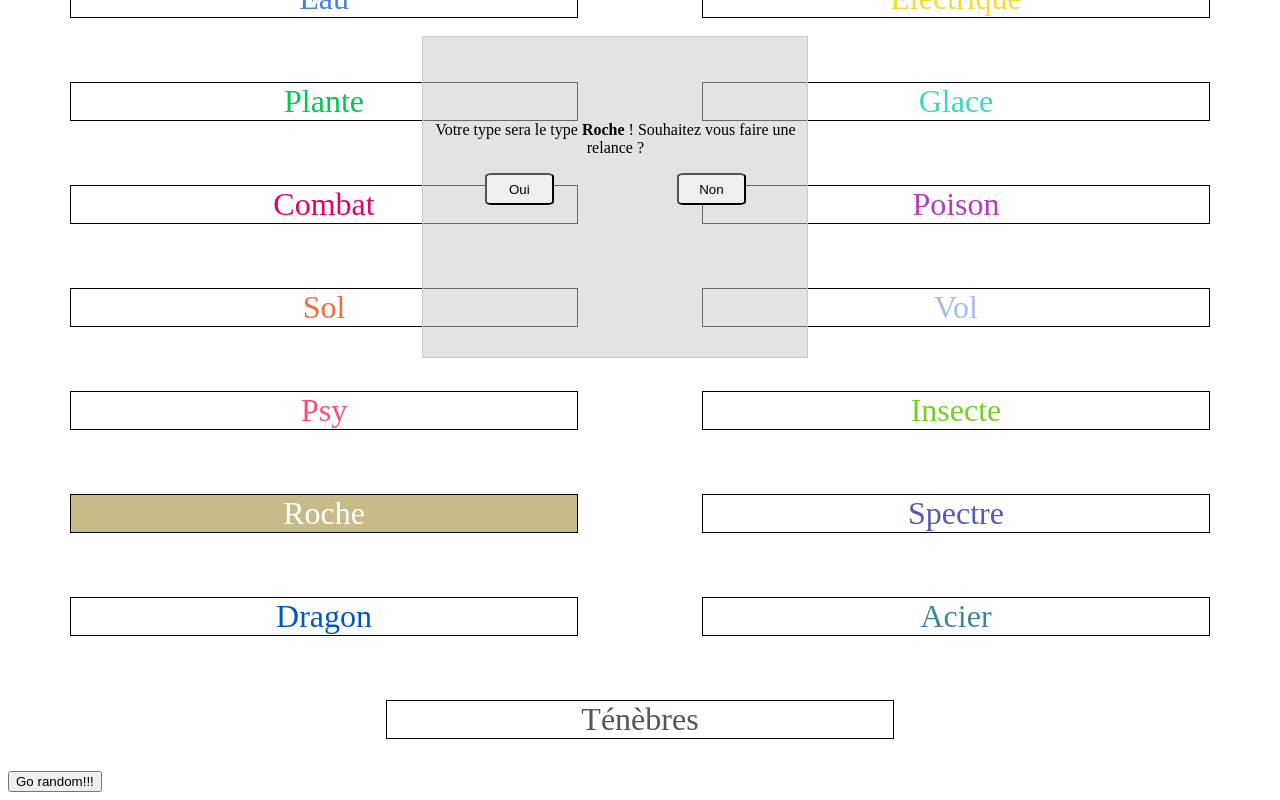
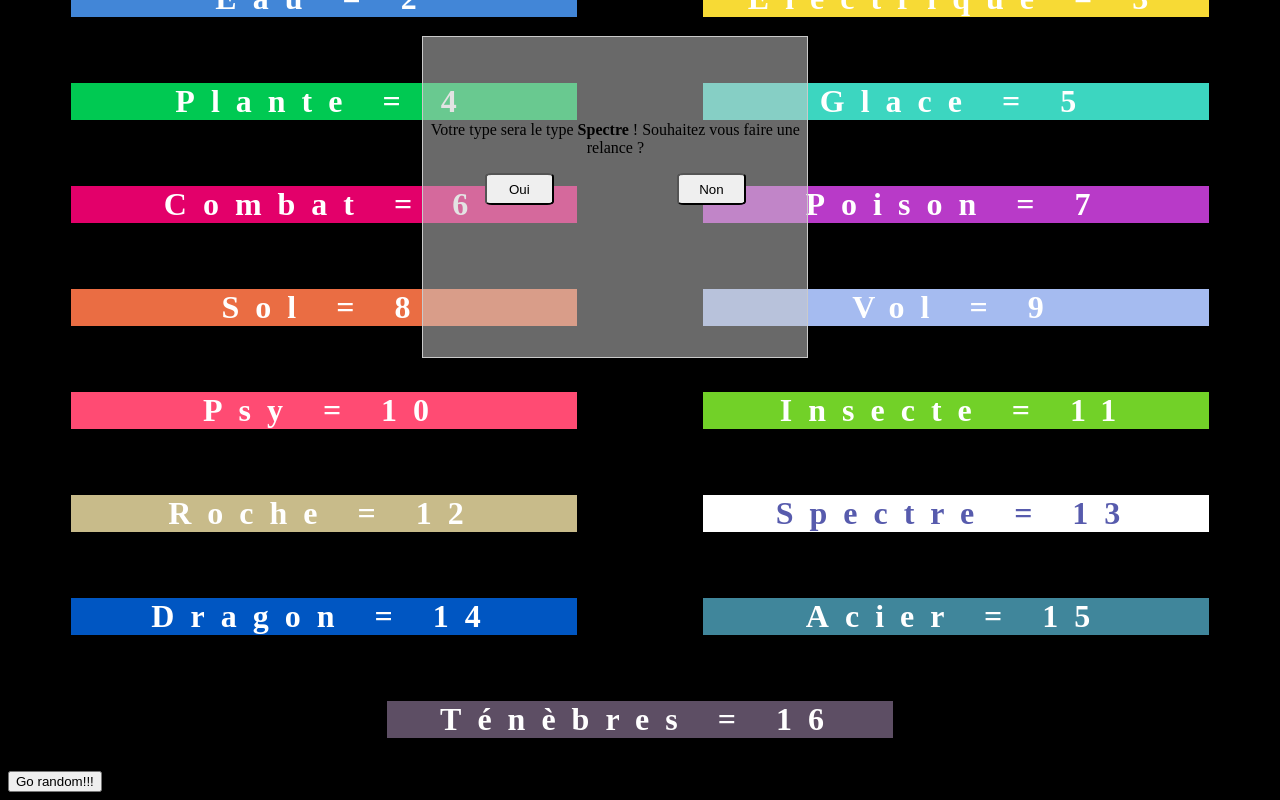
Before and after one commit to Christophe28/randomType, a React (Create React App) app in the folder my-app/: page / in a window 1280 px wide. Both pictures are taken after a click on the button "Go random!!!". Shown: the part 164-964 px from the top of the page. Built offline with nearby package versions, Linux system fonts and the light colour scheme.

Commit message:
finish bug random

```diff
--- a/my-app/src/components/card-types.jsx
+++ b/my-app/src/components/card-types.jsx
@@ -3,14 +3,15 @@ const CardTypes = ({ types, updateBg, myRef }) => {
     const changeStyle = (array, index, color) => {
         if(array[index] === true) {
             const trueStyle = {
-                background: color,
-                color: "white"
+                background: "white",
+                color: color
             }
             return trueStyle
         }
         else {
             const falseStyle = {
-                color: color
+                background: color,
+                color: "white"
             }
             return falseStyle
         }
@@ -26,7 +27,7 @@ const CardTypes = ({ types, updateBg, myRef }) => {
                         key={typeElement.type}
                         style={changeStyle(updateBg, index, typeElement.color)}
                     >
-                        {typeElement.type}
+                        {typeElement.type} = {index}
                     </p>
                 ))
             }
--- a/my-app/src/components/panel-try-again.jsx
+++ b/my-app/src/components/panel-try-again.jsx
@@ -1,6 +1,6 @@
 import React from 'react';
 
-const PanelTryAgain = ({ display, type, updateChoice }) => {
+const PanelTryAgain = ({ display, setDisplay, type, setTypeIsSelected, typesToSelect, setTypesToSelect }) => {
     return (
         <div
         className="container-panelTryAgain"
@@ -13,12 +13,20 @@ const PanelTryAgain = ({ display, type, updateChoice }) => {
                 <input
                     type="button"
                     value="Oui"
-                    onClick={updateChoice}
+                    onClick={(e) => {
+                            setDisplay("none");
+                            setTypeIsSelected(typesToSelect.map((type) => false))
+                        }
+                    }
                 />
                 <input
                     type="button"
                     value="Non"
-                    onClick={updateChoice}
+                    onClick={(e) => {
+                            setDisplay("none");
+                            setTypesToSelect(typesToSelect.filter(elem => elem.type !== type));
+                        }
+                    }
                 />
             </section>
         </div>
--- a/my-app/src/functions/randomTrigger.js
+++ /dev/null
@@ -1,36 +0,0 @@
-const randomTrigger = (x, array, display, setArray, setIsSelected, setDisplayPanel, tryAgain, currentType, currentChance, setCurrentChance) => {
-
-    const randomNumber = Math.floor(Math.random() * x);
-    const arraySplice = array;
-
-    if(display === "none"){
-        setIsSelected((oldSelected) => {
-            const newSelected = [...oldSelected];
-            newSelected[randomNumber] = true;
-            return newSelected
-        })
-    }
-
-    const delElem = () => {
-        setDisplayPanel("");
-
-        if(tryAgain === "Non") {
-            setArray(arraySplice.filter(elem => elem !== currentType));
-            setDisplayPanel("none");
-        }
-        if(tryAgain === "Oui") {
-            setIsSelected(array.map((elem) => false));
-            setDisplayPanel("none");
-            setCurrentChance(currentChance + 1);
-        }
-
-    }
-
-    if(currentChance < 1) {
-        setTimeout(delElem, 1500);
-    }
-
-
-}
-
-export default randomTrigger
--- a/my-app/src/pages/home.jsx
+++ b/my-app/src/pages/home.jsx
@@ -1,31 +1,27 @@
 import React, { useEffect, useState, useRef } from 'react';
+import { useReducer } from 'react';
 
 import CardTypes from '../components/card-types';
 import Trigger from '../components/trigger';
 
-import randomTrigger from '../functions/randomTrigger';
-
 import { typesElementsPkm } from '../configs/config';
 import PanelTryAgain from '../components/panel-try-again';
-
 
 const Home = () => {
     const [typesToSelect, setTypesToSelect] = useState(typesElementsPkm);
     const [typeIsSelected, setTypeIsSelected] = useState(typesToSelect.map((type) => false));
     const [currentType, setCurrentType] = useState("");
-    const [tryAgain, setTryAgain] = useState("");
-    const [chance, setChance] = useState(0);
     const [displayPanel, setDisplayPanel] = useState("none");
+    const [randomNumber, setRandomNumber] = useState(Math.floor(Math.random() * typesToSelect.length));
 
     useEffect(() => {
-        typeIsSelected.map((trueType) => {
-            if(trueType === true) {
-                setCurrentType(typesToSelect[typeIsSelected.indexOf(trueType)].type);
+        for(let elem of typeIsSelected) {
+            if(elem === true) {
+                setCurrentType(typesToSelect[typeIsSelected.indexOf(elem)].type)
             }
-        })
-
+        }
+        setRandomNumber(Math.floor(Math.random() * typesToSelect.length));
     }, [typeIsSelected])
-
 
     const ref = useRef(null);
 
@@ -42,18 +38,22 @@ const Home = () => {
             />
             <Trigger
                 myEvent={() => {
-                    randomTrigger(typesToSelect.length, typesToSelect, displayPanel, setTypesToSelect, setTypeIsSelected, setDisplayPanel, tryAgain, currentType, chance, setChance);
+                    setTypeIsSelected((oldSelected) => {
+                        const newSelected = [...oldSelected];
+                        newSelected[randomNumber] = true;
+                        return newSelected
+                    })
+                    setDisplayPanel("");
                 }}
             />
 
             <PanelTryAgain
                 display={displayPanel}
                 type={currentType}
-                updateChoice={(e) => {
-                        setTryAgain(e.target.value)
-                        randomTrigger(typesToSelect.length, typesToSelect, displayPanel, setTypesToSelect, setTypeIsSelected, setDisplayPanel, tryAgain, currentType, chance, setChance);
-                    }
-                }
+                setDisplay={setDisplayPanel}
+                setTypeIsSelected={setTypeIsSelected}
+                typesToSelect={typesToSelect}
+                setTypesToSelect={setTypesToSelect}
             />
         </div>
     );
--- a/my-app/src/style/index.scss
+++ b/my-app/src/style/index.scss
@@ -1,3 +1,6 @@
+body {
+    background-color: black;
+}
 @import "./styles-components/crad-types.scss";
 @import "./styles-components/card-challenger.scss";
 @import "./styles-components/panel-try-again.scss";
--- a/my-app/src/style/styles-components/crad-types.scss
+++ b/my-app/src/style/styles-components/crad-types.scss
@@ -2,8 +2,11 @@
     display: flex;
     justify-content: space-around;
     flex-wrap: wrap;
+
     p {
         font-size: 2rem;
+        font-weight: bolder;
+        letter-spacing: 1rem;
         border: 1px solid black;
         width: 40%;
         text-align: center;
```
